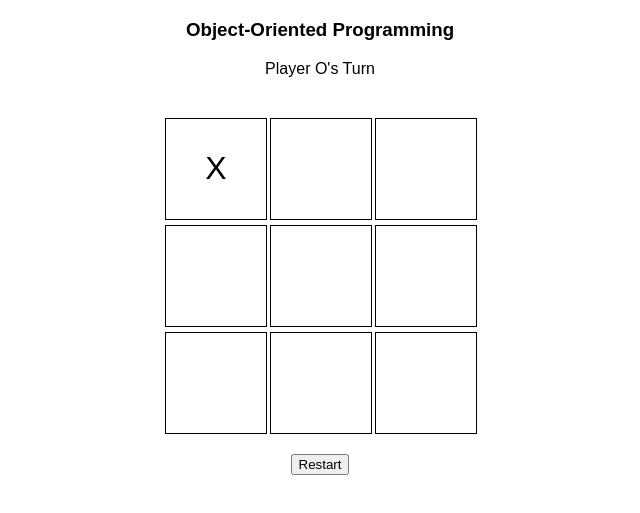
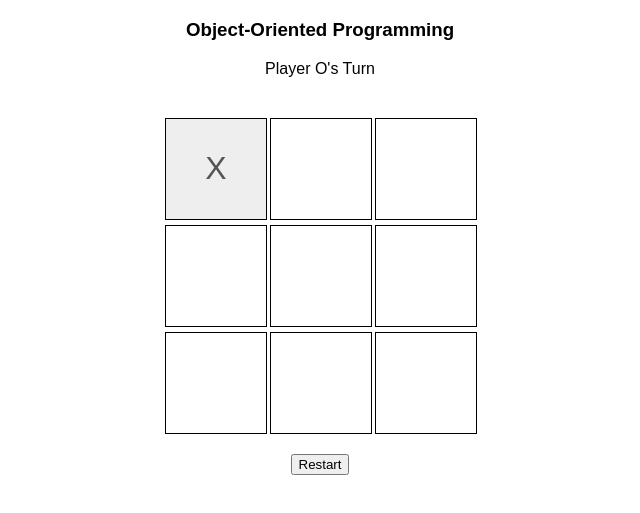
Before and after one commit to tomaspsotkka/TicTacTwo-OOP, a plain HTML site: page index.html in a window 1280 px wide. Both pictures are taken after a click on the element 536 px from the left and 229 px from the top of the page. Shown: the part 61-574 px from the top of the page, without its empty margins (320-960 px from the left). Drawn offline with Linux system fonts and the light colour scheme.

Commit message:
Added some more functionality.
- checking for winner
- checking for draw
- little bit of cell styling

```diff
--- a/script.js
+++ b/script.js
@@ -5,10 +5,12 @@ class Game {
         this.statusElement = document.getElementById('status');
         this.board.showBoard();
         this.updateStatus();
+        this.restartButton = document.getElementById('restartBtn');
+        this.restartButton.addEventListener('click', () => this.restart());
     }
 
     handleCellClick(index) {
-        console.log(`Cell ${index} clicked`);
+        console.log(`Cell ${index} clicked`); //just for checking if cells clicks work
 
         if (this.board.cells[index]) {
             return;
@@ -18,6 +20,18 @@ class Game {
 
         const cellElement = this.board.boardElement.querySelector(`[data-index="${index}"]`);
         cellElement.textContent = this.currentPlayer; //update UI
+        cellElement.classList.add('taken');
+
+        const winner = this.checkWinner();
+        if (winner) {
+            this.statusElement.textContent = `Player ${winner} wins!`;
+            return;
+        }
+
+        if (!this.board.cells.includes(null)) {
+            this.statusElement.textContent = `It's a draw!`;
+            return;
+        }
 
         this.currentPlayer = this.currentPlayer === 'X' ? 'O' : 'X';
         this.updateStatus();
@@ -26,16 +40,44 @@ class Game {
     updateStatus() {
         this.statusElement.textContent = `Player ${this.currentPlayer}'s Turn`;
     }
+
+    checkWinner() {
+        const winCombos = [
+            [0, 1, 2], [3, 4, 5], [6, 7, 8], //rows
+            [0, 3, 6], [1, 4, 7], [2, 5, 8], //columns
+            [0, 4, 8], [2, 4, 6] //diagonals
+        ]
+
+        for (let combo of winCombos) {
+            const [a, b, c] = combo;
+            const cellA = this.board.cells[a];
+            const cellB = this.board.cells[b];
+            const cellC = this.board.cells[c];
+
+            if (cellA && cellA === cellB && cellB === cellC) {
+                return cellA;
+            }
+        }
+
+        return null;
+    }
+
+    restart() {
+        this.board.cells = Array(9).fill(null); //reset logic
+        this.board.showBoard(); //reload UI
+        this.currentPlayer = 'X'; //reset player back to player X
+        this.updateStatus(); //reset message
+    }
 }
 
 class Board {
-    constructor(onCellClick){
+    constructor(onCellClick) {
         this.boardElement = document.getElementById('board');
         this.cells = Array(9).fill(null);
         this.onCellClick = onCellClick;
     }
 
-    showBoard(){
+    showBoard() {
         this.boardElement.innerHTML = '';
 
         this.cells.forEach((_, index) => {
--- a/style.css
+++ b/style.css
@@ -29,4 +29,6 @@ body {
 
 .cell.taken {
     cursor: not-allowed;
+    background-color: #eee;
+    color: #555;
 }
```
